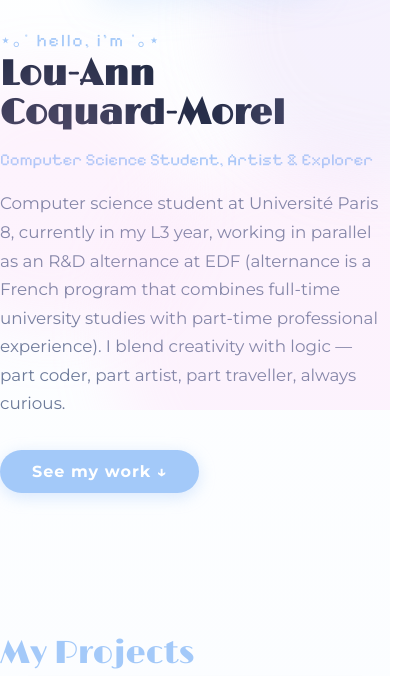
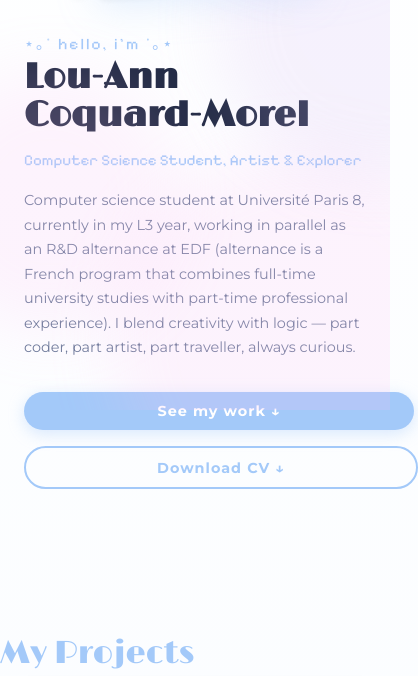
Before and after one commit to Lou0320/Lou0320.github.io, a plain HTML site: page index.html in a window 390 px wide. Shown: the part 434-1110 px from the top of the page, 418 px wide, since content can reach past the window. Drawn offline with nearby package versions, Linux system fonts and the light colour scheme.

Commit message:
Phone and tablet version update

```diff
--- a/index.html
+++ b/index.html
@@ -158,7 +158,10 @@
                     <div class="intro-bio">
                         Computer science student at Université Paris 8, currently in my L3 year, working in parallel as an R&D alternance at EDF (alternance is a French program that combines full-time university studies with part-time professional experience). I blend creativity with logic — part coder, part artist, part traveller, always curious.
                     </div>
-                    <a href="#projects" class="intro-cta">See my work ↓</a>
+                    <div class="intro-cta-row">
+                        <a href="#projects" class="intro-cta">See my work ↓</a>
+                        <a href="assets/CV_Lou-Ann.pdf" download class="intro-cta cv-download">Download CV ↓</a>
+                    </div>
                 </div>
             </div>
         </section>
--- a/style.css
+++ b/style.css
@@ -156,7 +156,7 @@ section.visible {
     50% { transform: translateY(-7px); }
 }
 .intro-text {
-    max-width: 420px;
+    max-width: 500px;
 }
 .intro-hello {
     font-family: var(--font-sub);
@@ -201,11 +201,53 @@ section.visible {
     background: #7bb6f7;
     transform: translateY(-3px);
 }
+.intro-cta-row {
+    display: flex;
+    flex-wrap: wrap;
+    gap: 1rem;
+    align-items: center;
+}
+.cv-download {
+    background: transparent;
+    color: var(--accent-blue);
+    border: 2px solid var(--accent-blue);
+    box-shadow: none;
+}
+.cv-download:hover {
+    background: var(--accent-blue);
+    color: #fff;
+}
 @media (max-width: 700px) {
-    .intro-layout { gap: 2.5rem; }
-    .intro-text h1 { font-size: 2rem; }
+    .intro-layout { gap: 2.5rem; padding: 0 1rem; }
+    .intro-text h1 { font-size: 1.75rem; }
+    .intro-text p { font-size: 0.95rem; }
+    .intro-bio { font-size: 0.9rem; }
+    .intro-hello { font-size: 1rem; }
     .photo-polaroid { width: 180px; }
     .photo-me { height: 220px; }
+    .intro-text { max-width: 100%; padding: 0 0.5rem; }
+    .intro-cta-row {
+        flex-direction: column;
+        align-items: stretch;
+        margin-top: 1rem;
+    }
+    .intro-cta {
+        text-align: center;
+        width: 100%;
+        font-size: 0.9rem;
+        padding: 0.65rem 1.5rem;
+    }
+}
+@media (min-width: 701px) and (max-width: 1024px) {
+    .intro-layout { padding: 0 2rem; }
+    .intro-text { max-width: 450px; }
+    .intro-text h1 { font-size: 2.2rem; }
+    .intro-text p { font-size: 0.95rem; }
+    .intro-bio { font-size: 0.95rem; }
+    .intro-cta {
+        padding: 0.65rem 1.5rem;
+        font-size: 0.9rem;
+    }
 }
 .projects-list {
     display: grid;
```
Also changed, not shown: 1 other file.
